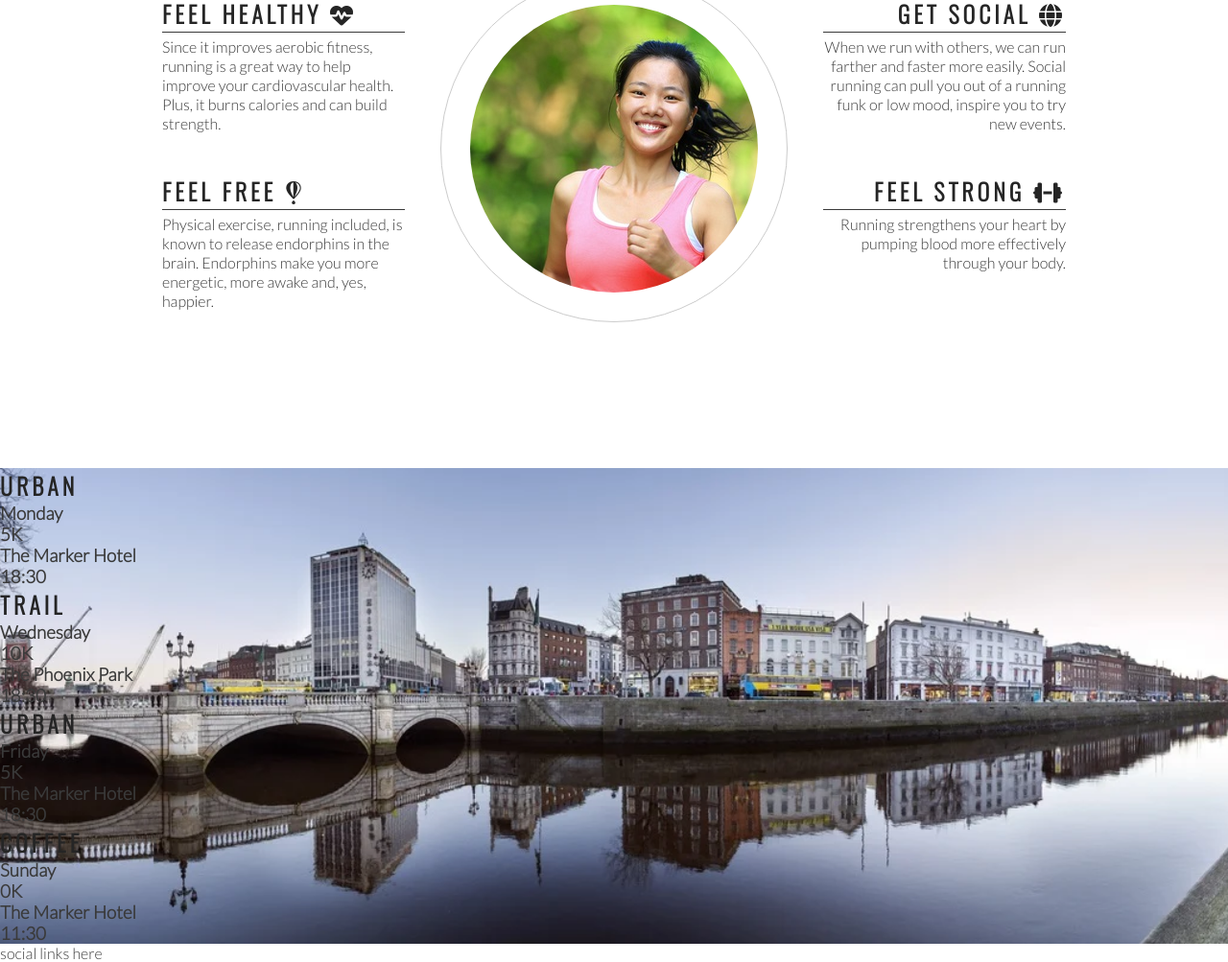
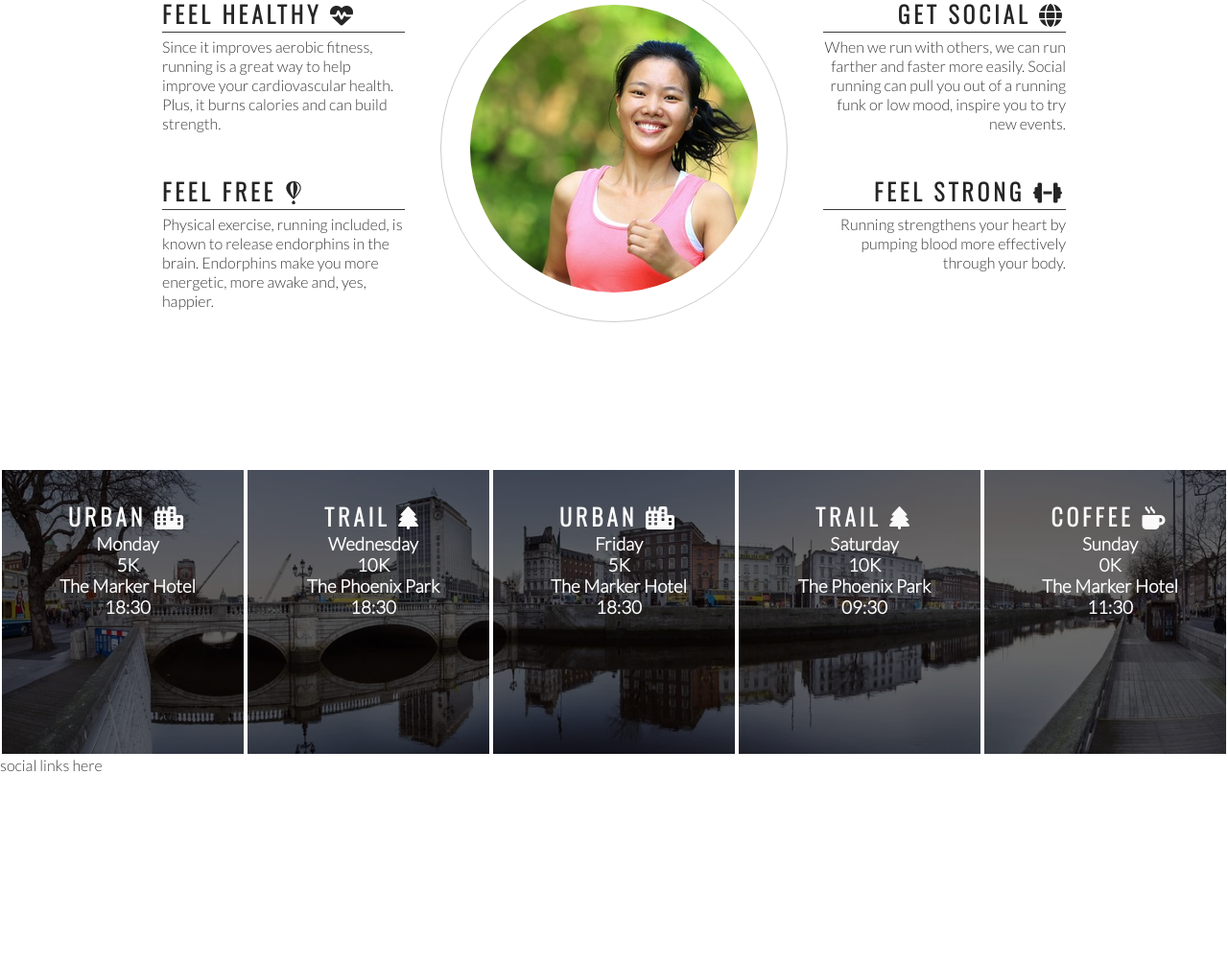
Before and after one commit to bartlomiejdev/love-running, a plain HTML site: page index.html in a window 1280 px wide. Shown: the part 807-1810 px from the top of the page at 96% size. After the commit the page ends 1614 px from the top, so only its background shows below. Drawn offline with nearby package versions, Linux system fonts and the light colour scheme.

Commit message:
Style times panels and add icons

```diff
--- a/assets/css/style.css
+++ b/assets/css/style.css
@@ -196,3 +196,19 @@ hr {
     width: 100%;
     overflow: hidden;
 }
+
+#times div {
+    color: #fafafa;
+    background-color: rgba(0, 0, 0, .6);
+    width: 20%;
+    height: 300px;
+    float: left;
+    padding: 30px 0 0 10px;
+    text-align: center;
+    border: 2px solid white;
+    box-sizing: border-box;
+}
+
+#times h2 {
+    color: #fafafa;
+}
--- a/index.html
+++ b/index.html
@@ -78,28 +78,35 @@
     </section>
     <section id="times">
         <div>
-            <h2>Urban</h2>
+            <h2>Urban <i class="fa-solid fa-city"></i></h2>
             <h3>Monday</h3>
             <h3>5K</h3>
             <h3>The Marker Hotel</h3>
             <h3>18:30</h3>
         </div>
         <div>
-            <h2>Trail</h2>
+            <h2>Trail <i class="fa-solid fa-tree"></i></h2>
             <h3>Wednesday</h3>
             <h3>10K</h3>
             <h3>The Phoenix Park</h3>
             <h3>18:30</h3>
         </div>
         <div>
-            <h2>Urban</h2>
+            <h2>Urban <i class="fa-solid fa-city"></i></h2>
             <h3>Friday</h3>
             <h3>5K</h3>
             <h3>The Marker Hotel</h3>
             <h3>18:30</h3>
         </div>
         <div>
-            <h2>Coffee</h2>
+            <h2>Trail <i class="fa-solid fa-tree"></i></h2>
+            <h3>Saturday</h3>
+            <h3>10K</h3>
+            <h3>The Phoenix Park</h3>
+            <h3>09:30</h3>
+        </div>
+        <div>
+            <h2>Coffee <i class="fa-solid fa-mug-hot"></i></h2>
             <h3>Sunday</h3>
             <h3>0K</h3>
             <h3>The Marker Hotel</h3>
```
